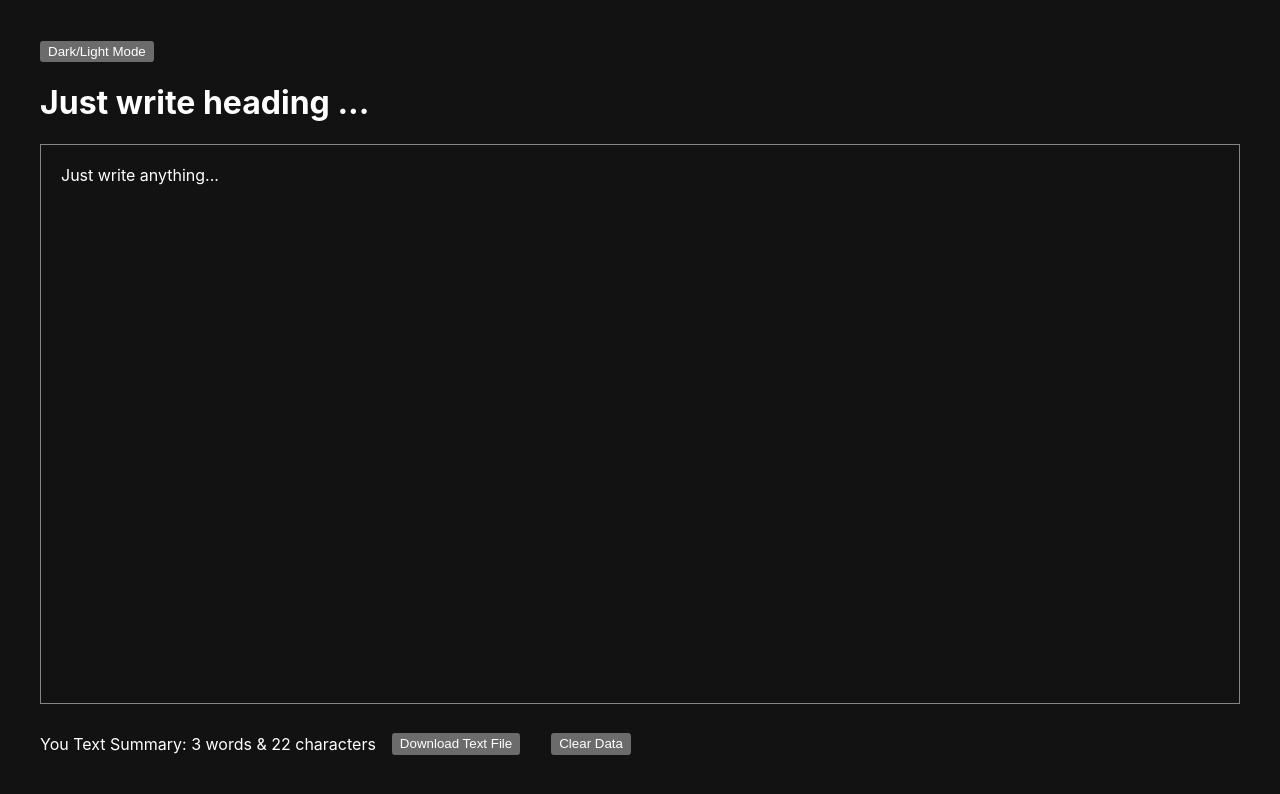
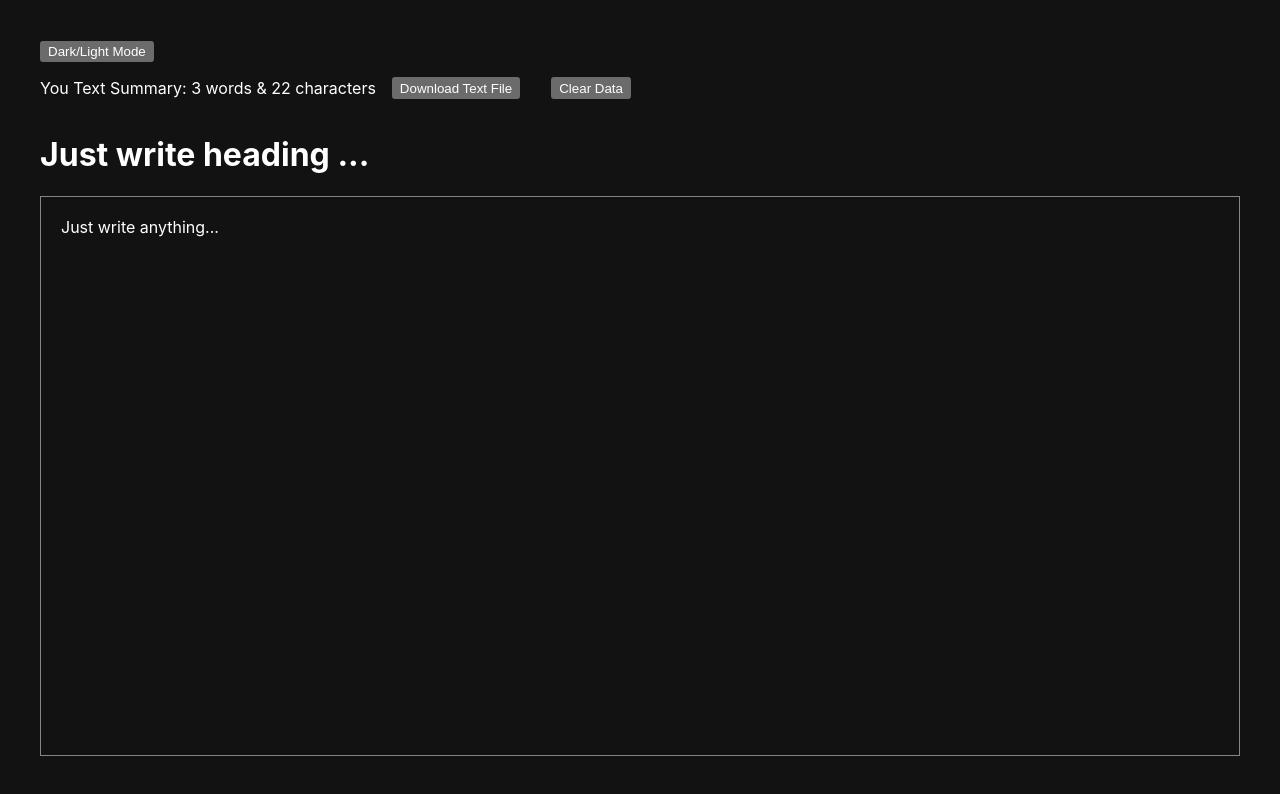
Before and after one commit to Prajjwal22/text-editor, a Next.js app: page / in a window 1280 px wide. Shown: the top 794 px of the page. Built offline with nearby package versions, Linux system fonts and the light colour scheme.

Commit message:
prop concept

```diff
--- a/compononets/navbar.js
+++ b/compononets/navbar.js
@@ -1,22 +1,43 @@
 import { useTheme } from "next-themes";
 import { useRouter } from "next/router";
 import { useEffect, useState } from "react";
+import ClearData from "./cleardata";
 
-export default function Navbar(){
-    const {theme, setTheme } = useTheme();
+export default function Navbar({ content }) {
+  const { theme, setTheme } = useTheme();
 
-    return (
-      <div>
-
-        <button aria-label="Toggle Dark Mode"
+  return (
+    <div>
+      <button
+        aria-label="Toggle Dark Mode"
         type="button"
         className="themeToggle"
         onClick={() => setTheme(theme === "dark" ? "light" : "dark")}
+      >
+        <span>Dark/Light Mode</span>
+      </button>
+      <div className="details">
+        <p>
+          {" "}
+          You Text Summary: {content.trim().split(" ").length} words &amp;{" "}
+          {content.length} characters
+        </p>
+        <button
+          className="button"
+          onClick={() => {
+            const element = document.createElement("a");
+            element.setAttribute(
+              "href",
+              "data:text/plain;charset=utf-8," + encodeURIComponent(content)
+            );
+            element.setAttribute("download", "mynotes");
+            element.click();
+          }}
         >
-            <span>Dark/Light Mode</span>
+          Download Text File
         </button>
-        </div>
-    )
-
-
+        <ClearData />
+      </div>
+    </div>
+  );
 }
--- a/compononets/textarea.js
+++ b/compononets/textarea.js
@@ -1,58 +1,29 @@
 import { useEffect, useState } from "react";
 import ClearData from "./cleardata";
 
+export default function TextArea({ setContent, content }) {
+  const defaultValue = "Just write anything...";
 
-export default function TextArea (props) {
-    const [content, setContent] = useState("");
-    const defaultValue = "Just write anything..."
-
-useEffect (() => {
-    setContent(window.localStorage.getItem("content")|| defaultValue);
+  useEffect(() => {
+    setContent(window.localStorage.getItem("content") || defaultValue);
   }, []);
 
   return (
-
     <div>
       <textarea
-    onInput={(e) =>
-        window.localStorage.setItem("content", e.target.value)
-    }
+        onInput={(e) => window.localStorage.setItem("content", e.target.value)}
         onFocus={(e) => {
-        if(e.target.value==defaultValue)
-            e.target.value='';
+          if (e.target.value == defaultValue) e.target.value = "";
         }}
         onBlur={(e) => {
-        if(e.target.value=='')
-            e.target.value=defaultValue;
+          if (e.target.value == "") e.target.value = defaultValue;
         }}
-
         onChange={(e) => {
-        setContent(e.target.value)
+          setContent(e.target.value);
         }}
-
-    className="container" value={content}>
-    </textarea>
-
-    <div className="details">
-        <p> You Text Summary: {content.trim().split(" ").length} words &amp; {content.length} characters</p>
-<button className="button"
-                            onClick={() => {
-                                const element = document.createElement("a")
-                                element.setAttribute(
-                                    "href",
-                                    "data:text/plain;charset=utf-8," +
-                                        encodeURIComponent(content)
-                                )
-                                element.setAttribute("download", "mynotes")
-                                element.click()
-                            }}>
-                            Download Text File
-                        </button>
-                        <ClearData/>
-
+        className="container"
+        value={content}
+      ></textarea>
     </div>
-    </div>
-
-)
-
+  );
 }
--- a/pages/index.js
+++ b/pages/index.js
@@ -1,11 +1,13 @@
-import Head from 'next/head'
-import Image from 'next/image'
-import ClearData from '../compononets/cleardata'
-import Heading from '../compononets/heading'
-import Navbar from '../compononets/navbar'
-import TextArea from '../compononets/textarea'
+import Head from "next/head";
+import react, { useState } from "react";
+import Image from "next/image";
+import ClearData from "../compononets/cleardata";
+import Heading from "../compononets/heading";
+import Navbar from "../compononets/navbar";
+import TextArea from "../compononets/textarea";
 
 export default function Home() {
+  const [content, setContent] = useState("");
   return (
     <div>
       <Head>
@@ -14,11 +16,9 @@ export default function Home() {
         <link rel="icon" href="/favicon.ico" />
       </Head>
 
-        <Navbar/>
-        <Heading/>
-        <TextArea/>
-      </div>
-
-  )
-
+      <Navbar content={content} />
+      <Heading />
+      <TextArea content={content} setContent={setContent} />
+    </div>
+  );
 }
```
Lines whose indentation alone changed are shown as unchanged.
